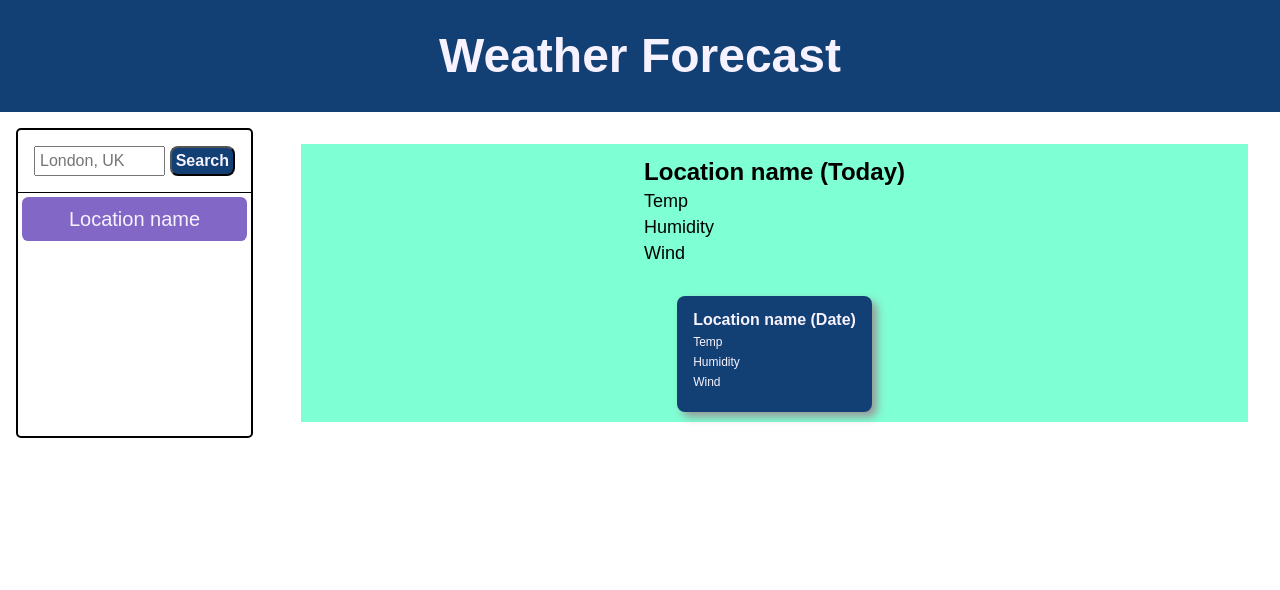
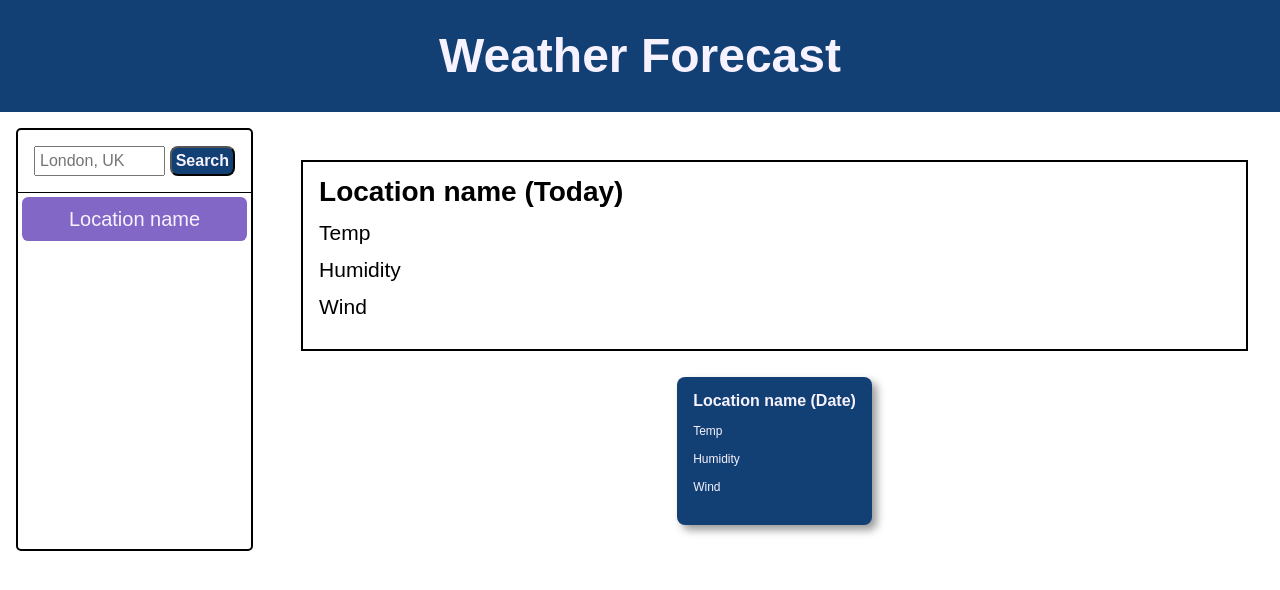
Before and after one commit to AMillsy/5-Day-Weather-Forecast, a plain HTML site: page index.html in a window 1280 px wide. Drawn offline with Linux system fonts and the light colour scheme.

Commit message:
Adding styles to the forecast for today

```diff
--- a/assets/css/style.css
+++ b/assets/css/style.css
@@ -80,12 +80,16 @@ input {
 /* MAIN SECTION ////////////////////////////////////*/
 
 #current-day {
+  width: 100%;
+  border: 2px solid black;
   margin: 1rem;
-  font-size: 150%;
+  font-size: 175%;
+  text-align: left;
+  padding: 1rem;
 }
 
 #extra-days {
-  background-color: #134074;
+  background-color: var(--primary-colour);
   color: var(--font-colour);
   border-radius: 0.5rem;
   box-shadow: 5px 5px 8px #999;
@@ -94,7 +98,7 @@ input {
 }
 .forecast-container {
   width: 80%;
-  background-color: aquamarine;
+
   display: flex;
   flex-direction: column;
   margin: 2rem;
@@ -109,5 +113,6 @@ input {
 }
 
 li {
-  margin-bottom: 0.5rem;
+  margin-top: 1rem;
+  margin-bottom: 1rem;
 }
```
